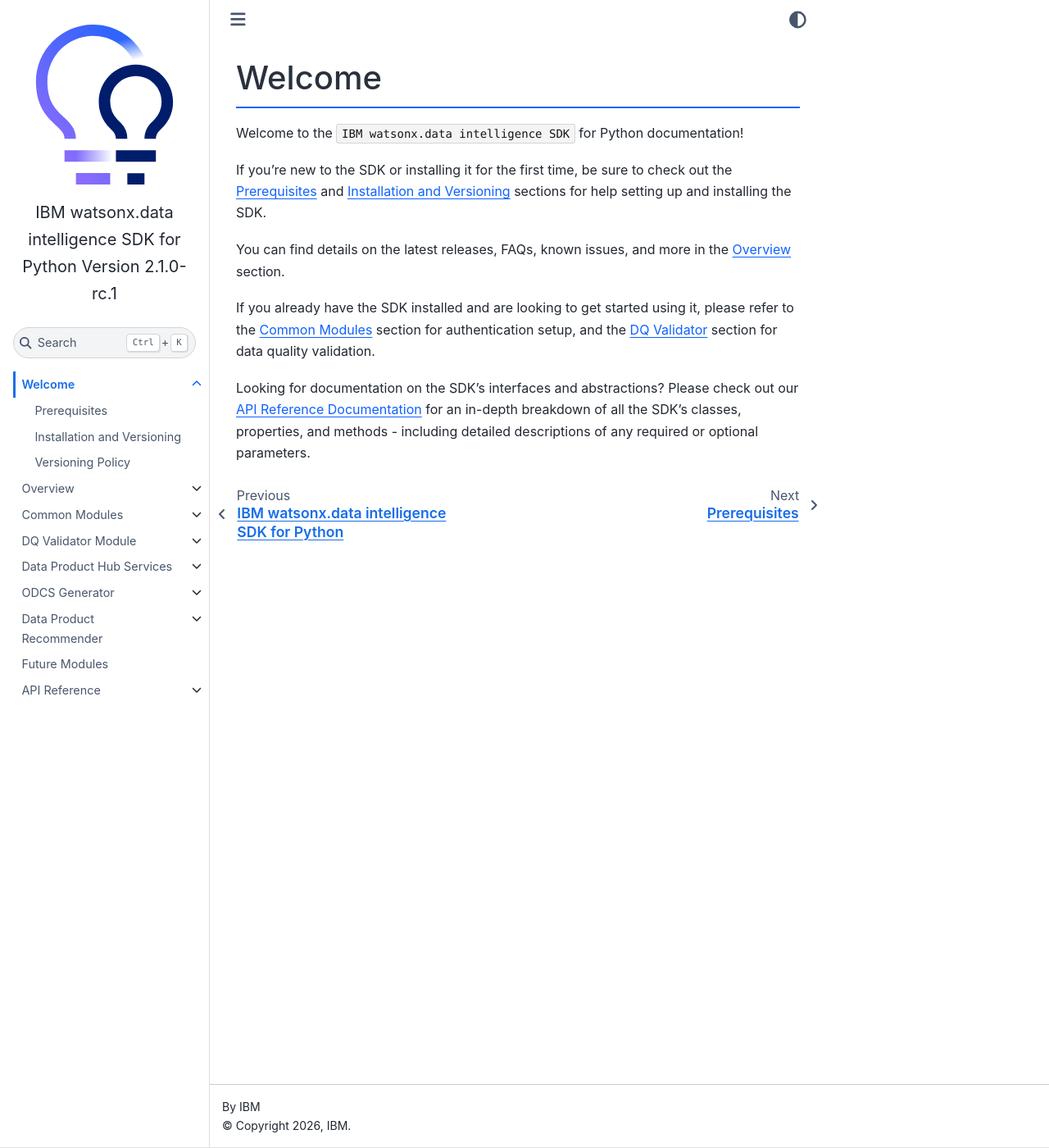
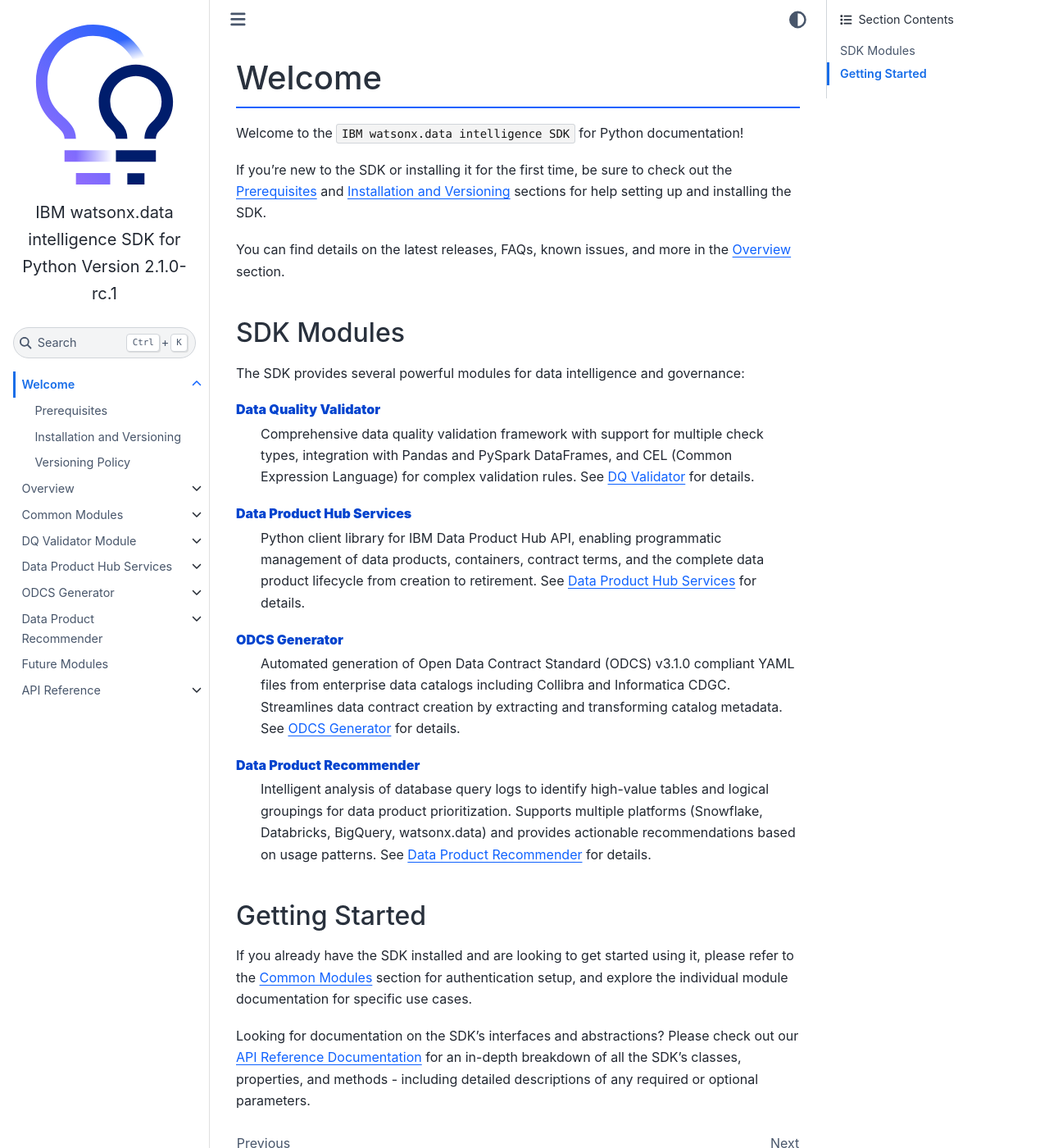
Before and after one commit to IBM/data-intelligence-sdk, a Sphinx documentation site: the page built from docs/chapters/01_welcome/index.rst, in a window 1280 px wide and 1400 px high. Shown: the whole window at 82% size. Built offline with Sphinx 7.4.7 and the Sphinx Book theme 1.1.4, drawn with Linux system fonts in a browser that asks for light colours.

Commit message:
Merge pull request #72 from wdp-gov/14751_fixing_linter_issues_dph
Fix linter warnings in dph modules

```diff
--- a/docs/chapters/01_welcome/index.rst
+++ b/docs/chapters/01_welcome/index.rst
@@ -24,7 +24,27 @@
 
 You can find details on the latest releases, FAQs, known issues, and more in the :ref:`Overview<overview>` section.
 
-If you already have the SDK installed and are looking to get started using it, please refer to the :ref:`Common Modules<common_modules>` section for authentication setup, and the :ref:`DQ Validator<dq_validator>` section for data quality validation.
+SDK Modules
+-----------
+
+The SDK provides several powerful modules for data intelligence and governance:
+
+**Data Quality Validator**
+   Comprehensive data quality validation framework with support for multiple check types, integration with Pandas and PySpark DataFrames, and CEL (Common Expression Language) for complex validation rules. See :ref:`DQ Validator<dq_validator>` for details.
+
+**Data Product Hub Services**
+   Python client library for IBM Data Product Hub API, enabling programmatic management of data products, containers, contract terms, and the complete data product lifecycle from creation to retirement. See :ref:`Data Product Hub Services<dph_services>` for details.
+
+**ODCS Generator**
+   Automated generation of Open Data Contract Standard (ODCS) v3.1.0 compliant YAML files from enterprise data catalogs including Collibra and Informatica CDGC. Streamlines data contract creation by extracting and transforming catalog metadata. See :ref:`ODCS Generator<odcs_generator>` for details.
+
+**Data Product Recommender**
+   Intelligent analysis of database query logs to identify high-value tables and logical groupings for data product prioritization. Supports multiple platforms (Snowflake, Databricks, BigQuery, watsonx.data) and provides actionable recommendations based on usage patterns. See :ref:`Data Product Recommender<data_product_recommender>` for details.
+
+Getting Started
+---------------
+
+If you already have the SDK installed and are looking to get started using it, please refer to the :ref:`Common Modules<common_modules>` section for authentication setup, and explore the individual module documentation for specific use cases.
 
 Looking for documentation on the SDK's interfaces and abstractions? Please check out our :ref:`API Reference Documentation<api_ref>` for an in-depth breakdown of all the SDK's classes, properties, and methods - including detailed descriptions of any required or optional parameters.
 
```
Also changed, not shown: 4 other files.
